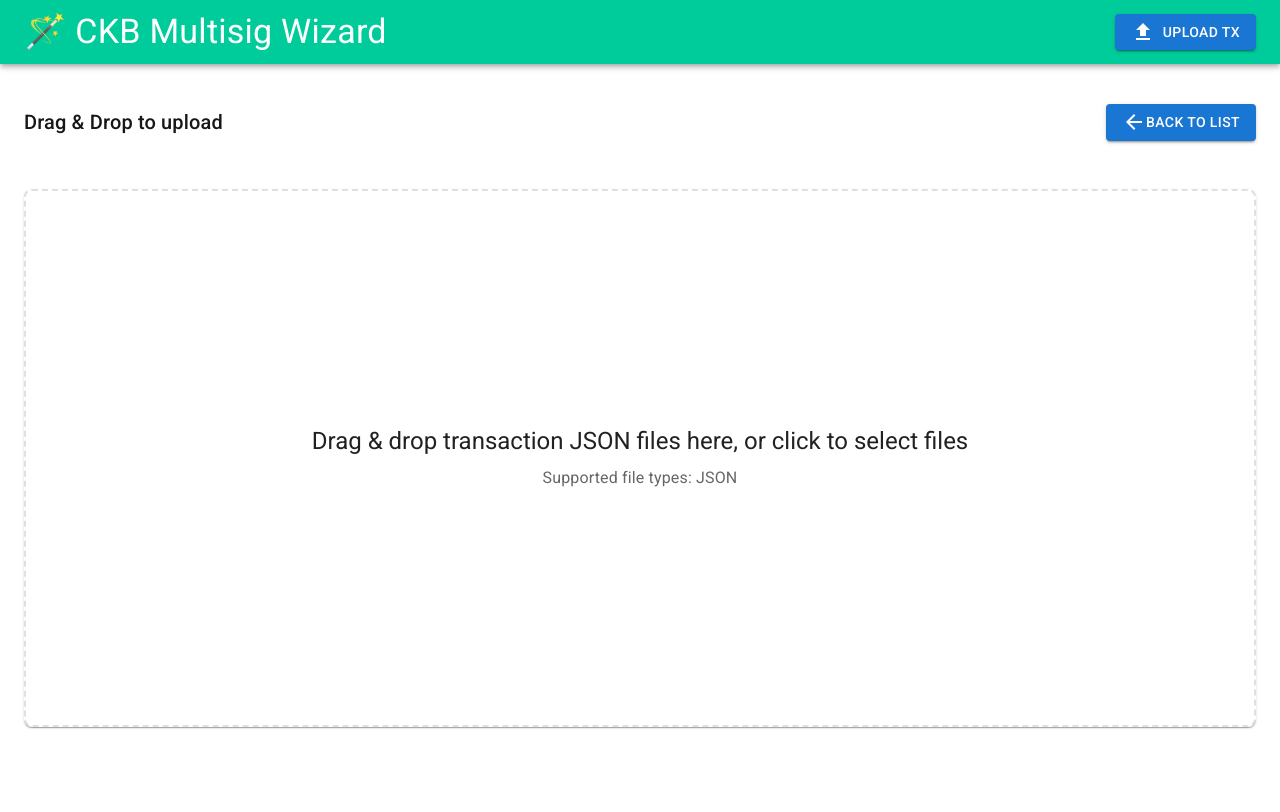
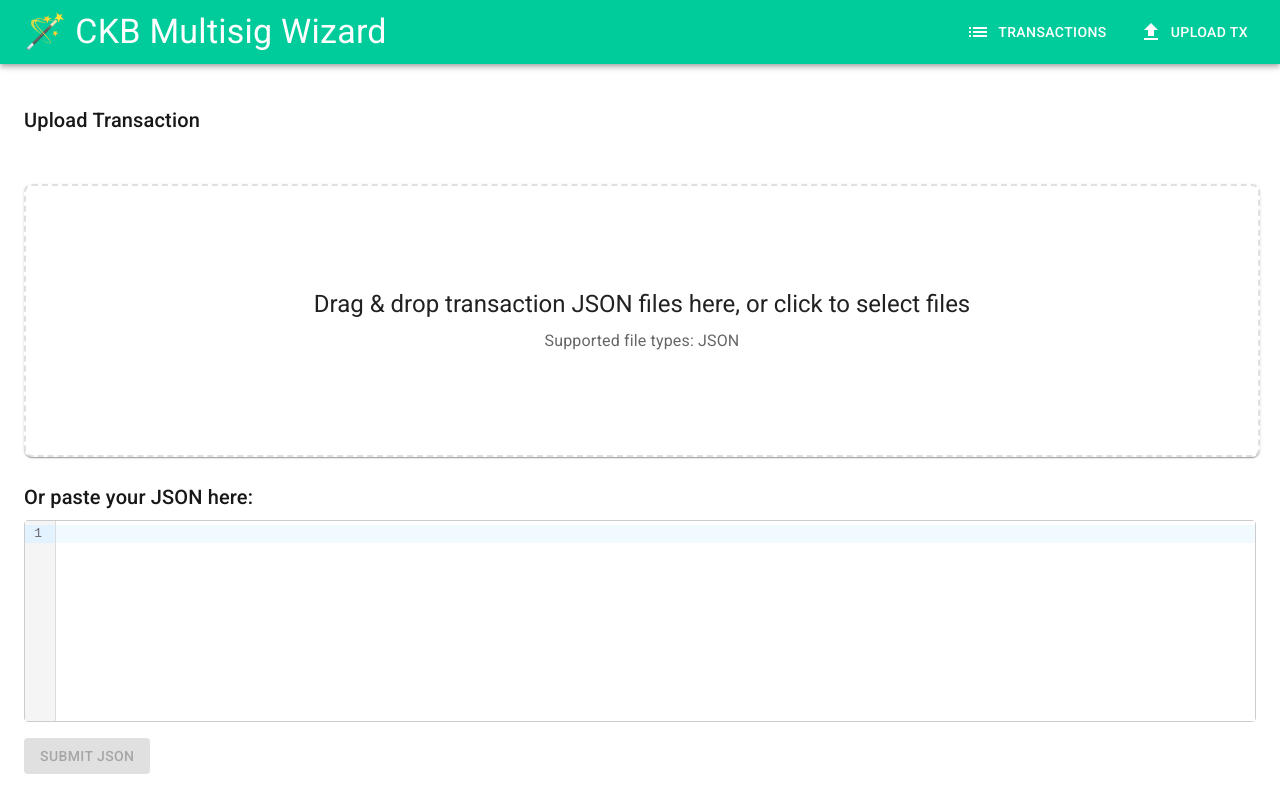
Before and after one commit to dotbitHQ/ckb-multisig-wizard, a Next.js app: page /upload in a window 1280 px wide. Shown: the top 812 px of the page. Built offline with nearby package versions, Linux system fonts and the light colour scheme; a web font is replaced by a local one.

Commit message:
feat: support submit JSON directly when uploading transaction

```diff
--- a/config/mainnet.yaml
+++ b/config/mainnet.yaml
@@ -1,2 +1,8 @@
 ---
 env: mainnet
+
+multisigScript:
+  - name: 'system-multisig'
+    typeId: '0x5c5069eb0857efc65e1bca0c07df34c31663b3622fd3876c876320fc9634e2a8'
+  - name: 'omni-lock-multisig'
+    typeId: '0x9b819793a64463aed77c615d6cb226eea5487ccfc0783043a587254cda2b6f26'
--- a/config/testnet.yaml
+++ b/config/testnet.yaml
@@ -1,2 +1,8 @@
 ---
 env: testnet
+
+multisigScript:
+  - name: 'system-multisig'
+    typeId: '0x5c5069eb0857efc65e1bca0c07df34c31663b3622fd3876c876320fc9634e2a8'
+  - name: 'omni-lock-multisig'
+    typeId: '0xf329effd1c475a2978453c8600e1eaf0bc2087ee093c3ee64cc96ec6847752cb'
--- a/next.config.mjs
+++ b/next.config.mjs
@@ -15,6 +15,7 @@ const nextConfig = {
         loglevel: config.loglevel,
         env: config.env,
 
+        multisigScript: config.multisigScript,
         users: config.users,
         multisigConfigs: config.multisigConfigs,
     },
--- a/package.json
+++ b/package.json
@@ -3,12 +3,13 @@
   "version": "0.1.0",
   "private": true,
   "scripts": {
-    "dev": "NODE_ENV=development NODE_CONFIG_ENV=mainnet NODE_CONFIG_DIR=./config next dev",
+    "dev": "NODE_ENV=development NODE_CONFIG_ENV=testnet NODE_CONFIG_DIR=./config next dev",
     "build": "next build",
     "start": "NODE_ENV=production NODE_CONFIG_ENV=mainnet NODE_CONFIG_DIR=./config next start",
     "lint": "next lint"
   },
   "dependencies": {
+    "@codemirror/lang-json": "^6.0.1",
     "@ledgerhq/hw-transport": "^6.31.3",
     "@ledgerhq/hw-transport-webhid": "^6.29.3",
     "@ledgerhq/hw-transport-webusb": "^6.29.3",
@@ -23,6 +24,7 @@
     "@nervosnetwork/ckb-sdk-rpc": "^0.109.3",
     "@nervosnetwork/ckb-sdk-utils": "^0.109.3",
     "@nervosnetwork/ckb-types": "^0.109.3",
+    "@uiw/react-codemirror": "^4.23.5",
     "bech32": "^2.0.0",
     "bip32-path": "^0.4.2",
     "blake2b-wasm": "^2.4.0",
@@ -33,6 +35,7 @@
     "lowdb": "^7.0.1",
     "next": "14.2.13",
     "react": "^18",
+    "react-copy-to-clipboard": "^5.1.0",
     "react-dom": "^18",
     "react-dropzone": "^14.2.3",
     "winston": "^3.14.2"
--- a/src/app/layout.tsx
+++ b/src/app/layout.tsx
@@ -2,6 +2,7 @@ import type { Metadata } from "next";
 import localFont from "next/font/local";
 import { Button, Link } from '@mui/material';
 import UploadIcon from '@mui/icons-material/Upload';
+import ListIcon from '@mui/icons-material/List';
 import '@fontsource/roboto/300.css';
 import '@fontsource/roboto/400.css';
 import '@fontsource/roboto/500.css';
@@ -42,7 +43,11 @@ export default function RootLayout({
                 🪄 CKB Multisig Wizard
               </Typography>
               <Box sx={{ display: 'flex', alignItems: 'center' }}>
-                <Button variant="contained" component={Link} href="/upload">
+                <Button sx={{ color: 'white' }} variant="text" component={Link} href="/list">
+                  <ListIcon sx={{ mr: 1 }} />
+                  Transactions
+                </Button>
+                <Button sx={{ ml: 2, color: 'white' }} variant="text" component={Link} href="/upload">
                   <UploadIcon sx={{ mr: 1 }} />
                   Upload Tx
                 </Button>
--- a/src/app/upload/page.tsx
+++ b/src/app/upload/page.tsx
@@ -5,13 +5,14 @@ import { Box, Typography, Button, Paper, Dialog, DialogTitle, DialogContent, Dia
 import ArrowBackIcon from '@mui/icons-material/ArrowBack';
 import { useDropzone } from 'react-dropzone';
 import { useRouter } from 'next/navigation';
+import JsonEditor from '@/components/JsonEditor';
 
 export default function TransactionUploadPage () {
   const router = useRouter();
-  // Add state for controlling the error dialog
   const [openErrorDialog, setOpenErrorDialog] = useState(false);
   const [errorMessage, setErrorMessage] = useState('');
   const [uploadResults, setUploadResults] = useState<{ name: string; result: string }[]>([]);
+  const [jsonInput, setJsonInput] = useState('');
 
   const onDrop = useCallback(async (acceptedFiles: File[]) => {
     // Handle file upload logic here
@@ -29,7 +30,7 @@ export default function TransactionUploadPage () {
 
       if (Array.isArray(data.result)) {
         console.log('Upload successful(some tx may contains error message):', data);
-      setUploadResults(data.result);
+        setUploadResults(data.result);
       } else {
         console.error('Upload failed with unexpected server error');
         setErrorMessage(`Upload failed with unexpected server error`);
@@ -50,14 +51,40 @@ export default function TransactionUploadPage () {
     }
   });
 
+  const handleJsonSubmit = async () => {
+    try {
+      // Parse the JSON to ensure it's valid
+      JSON.parse(jsonInput);
+
+      const response = await fetch('/api/upload/tx', {
+        method: 'POST',
+        headers: {
+          'Content-Type': 'application/json',
+        },
+        body: JSON.stringify({ jsonContent: jsonInput }),
+      });
+      const data = await response.json();
+
+      if (Array.isArray(data.result)) {
+        console.log('Upload successful (some tx may contain error messages):', data);
+        setUploadResults(data.result);
+      } else {
+        console.error('Upload failed with unexpected server error');
+        setErrorMessage(`Upload failed with unexpected server error`);
+        setOpenErrorDialog(true);
+      }
+    } catch (error) {
+      console.error('Invalid JSON or upload failed, reason:', error);
+      setErrorMessage(`Invalid JSON or upload failed, reason: ${error}`);
+      setOpenErrorDialog(true);
+    }
+  };
+
   return (
     <Box sx={{ width: '100%', height: '100vh', display: 'flex', flexDirection: 'column' }}>
       {/* Header */}
       <Box sx={{ p: 3, display: 'flex', alignItems: 'center', justifyContent: 'space-between' }}>
-        <Typography variant="h6">Drag & Drop to upload</Typography>
-        <Button variant="contained" onClick={() => router.push('/list')} sx={{ ml: 2 }}>
-          <ArrowBackIcon /> Back to List
-        </Button>
+        <Typography variant="h6">Upload Transaction</Typography>
       </Box>
 
       {/* Display alert components for upload results */}
@@ -77,12 +104,12 @@ export default function TransactionUploadPage () {
       )}
 
       {/* Body - Drag and Drop Area */}
-      <Box sx={{ flexGrow: 1, display: 'flex', p: 3 }}>
+      <Box sx={{ flexGrow: 1, display: 'flex', flexDirection: 'column', p: 3 }}>
         <Paper
           {...getRootProps()}
           sx={{
             width: '100%',
-            height: '80%',
+            height: '40%',
             display: 'flex',
             flexDirection: 'column',
             justifyContent: 'center',
@@ -95,6 +122,7 @@ export default function TransactionUploadPage () {
             '&:hover': {
               bgcolor: 'grey.50',
             },
+            mb: 3,
           }}
         >
           <input {...getInputProps()} />
@@ -105,6 +133,19 @@ export default function TransactionUploadPage () {
             Supported file types: JSON
           </Typography>
         </Paper>
+
+        <Typography variant="h6" gutterBottom>
+          Or paste your JSON here:
+        </Typography>
+        <JsonEditor value={jsonInput} onChange={setJsonInput} />
+        <Button
+          variant="contained"
+          onClick={handleJsonSubmit}
+          sx={{ mt: 2, alignSelf: 'flex-start' }}
+          disabled={!jsonInput.trim()}
+        >
+          Submit JSON
+        </Button>
       </Box>
 
       {/* Error Dialog */}
--- /dev/null
+++ b/src/components/JsonEditor.tsx
@@ -0,0 +1,23 @@
+import React from 'react';
+import CodeMirror from '@uiw/react-codemirror';
+import { json } from '@codemirror/lang-json';
+
+interface JsonEditorProps {
+  value: string;
+  onChange: (value: string) => void;
+}
+
+const JsonEditor: React.FC<JsonEditorProps> = ({ value, onChange }) => {
+  return (
+    <CodeMirror
+      value={value}
+      height="200px"
+      extensions={[json()]}
+      onChange={(value) => onChange(value)}
+      theme="light"
+      style={{ border: '1px solid #ccc', borderRadius: '4px' }}
+    />
+  );
+};
+
+export default JsonEditor;
--- a/src/lib/config.ts
+++ b/src/lib/config.ts
@@ -1,4 +1,9 @@
 import getConfig from 'next/config'
+
+export interface MultisigScript {
+  name: string,
+  typeId: string,
+}
 
 export interface User {
   name: string,
@@ -31,6 +36,7 @@ export interface Config {
   env: string,
   loglevel: string,
 
+  multisigScript: MultisigScript[]
   users: User[]
   multisigConfigs: MultisigConfig[]
 }
--- a/src/lib/database.ts
+++ b/src/lib/database.ts
@@ -6,6 +6,7 @@ import config, { MultisigConfig } from './config'
 export enum MultisigType {
   Default = 'system-multisig',
   OmniLock = 'omni-lock-multisig',
+  Unknown = 'unknown',
 }
 
 export interface DbSignature {
--- a/src/lib/server-util.ts
+++ b/src/lib/server-util.ts
@@ -5,6 +5,7 @@ import { scriptToAddress as ckbScriptToAddress } from '@nervosnetwork/ckb-sdk-ut
 import { ckbRpc } from './ckb'
 import { execSync } from "child_process";
 import rootLogger from '@/lib/log'
+import { MultisigType } from "./database";
 
 const logger = rootLogger.child({ route: 'util' });
 
@@ -82,3 +83,13 @@ export async function getTransactionStatus(tx_hash: string): Promise<CKBComponen
     const result = await ckbRpc.getTransaction(tx_hash)
     return result.txStatus.status
 }
+
+export function getMultisigScriptTypeByTypeId(typeId: string): MultisigType {
+    const multisigScript = config().multisigScript.find(script => script.typeId === typeId)
+
+    if (!multisigScript) {
+        return MultisigType.Unknown
+    }
+
+    return multisigScript.name as MultisigType
+}
```
Also changed, not shown: config/default.yaml (+25 -0 lines), src/app/api/upload/tx/route.ts (+74 -36 lines), 1 other file (tests, documents, lock files or other folders).
